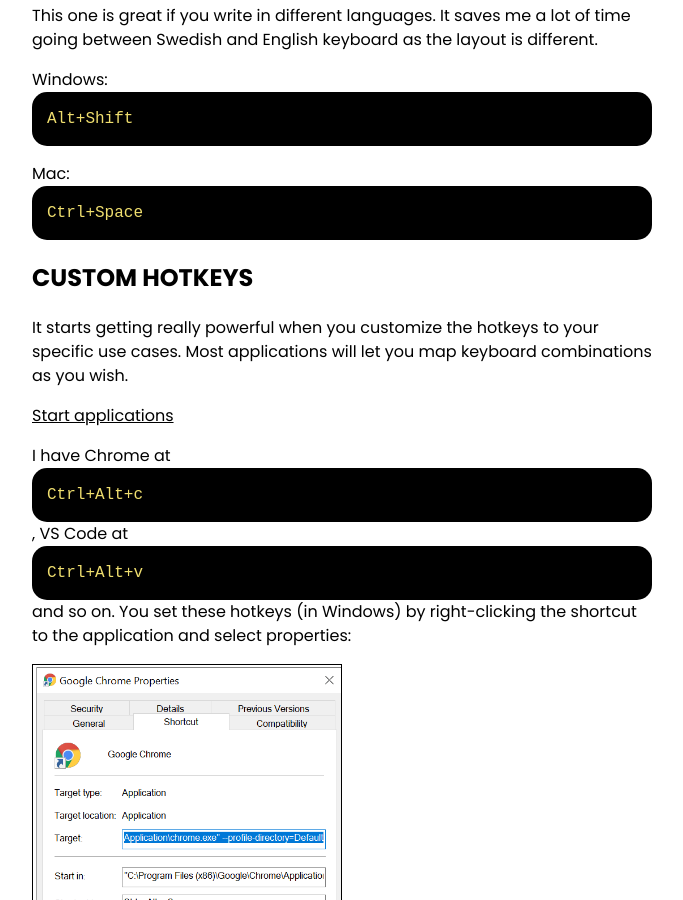
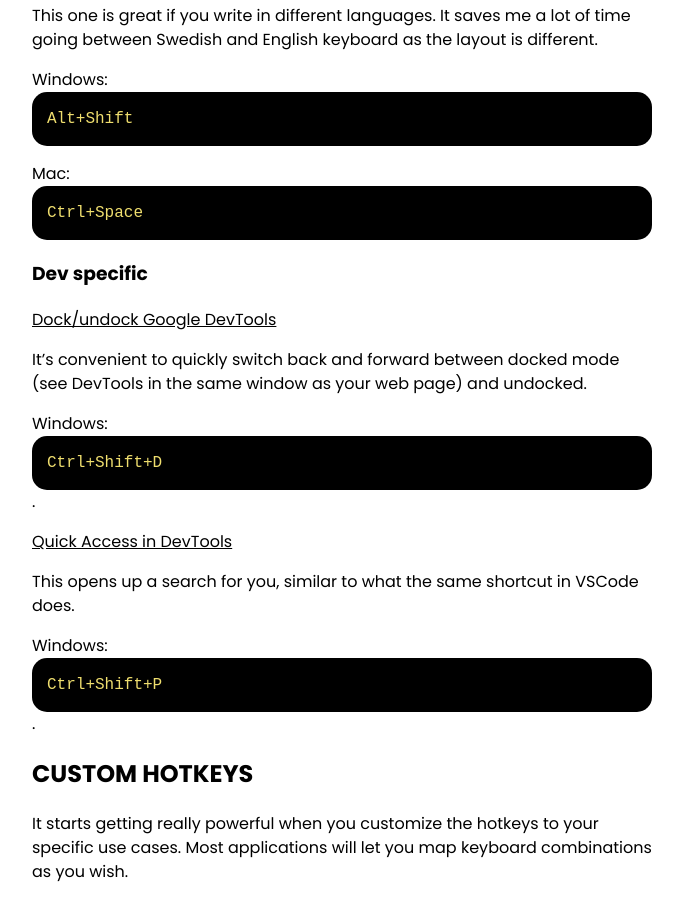
Before and after one commit to leafleaf90/VLblog, a Jekyll site: the page built from _posts/2020-06-28-hotkeys.md, in a window 1280 px wide and 900 px high, scrolled down 5072 px. Shown: the whole window, without its empty margins (298-981 px from the left). Built offline with Jekyll 4.4.1, drawn with Linux system fonts in a browser that asks for light colours; some web fonts are replaced.

Commit message:
update hotkeys post

```diff
--- a/_posts/2020-06-28-hotkeys.md
+++ b/_posts/2020-06-28-hotkeys.md
@@ -124,6 +124,20 @@ Windows: `Alt+Shift`
 
 Mac: `Ctrl+Space`
 
+### Dev specific
+
+<u>Dock/undock Google DevTools</u>
+
+It's convenient to quickly switch back and forward between docked mode (see DevTools in the same window as your web page) and undocked.
+
+Windows: `Ctrl+Shift+D`.
+
+<u>Quick Access in DevTools</u>
+
+This opens up a search for you, similar to what the same shortcut in VSCode does.
+
+Windows: `Ctrl+Shift+P`.
+
 ## Custom hotkeys
 
 It starts getting really powerful when you customize the hotkeys to your specific use cases. Most applications will let you map keyboard combinations as you wish.
```
